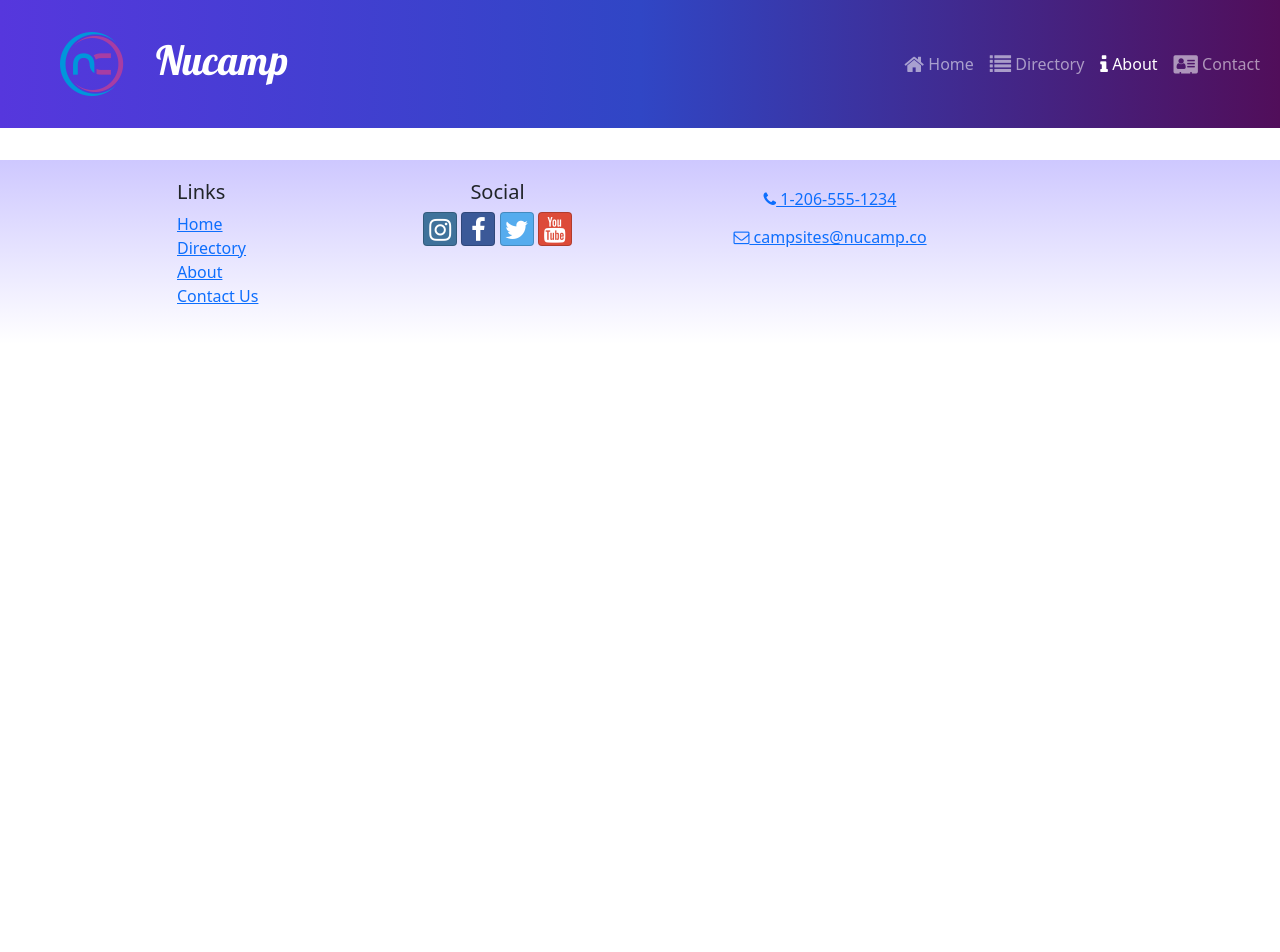
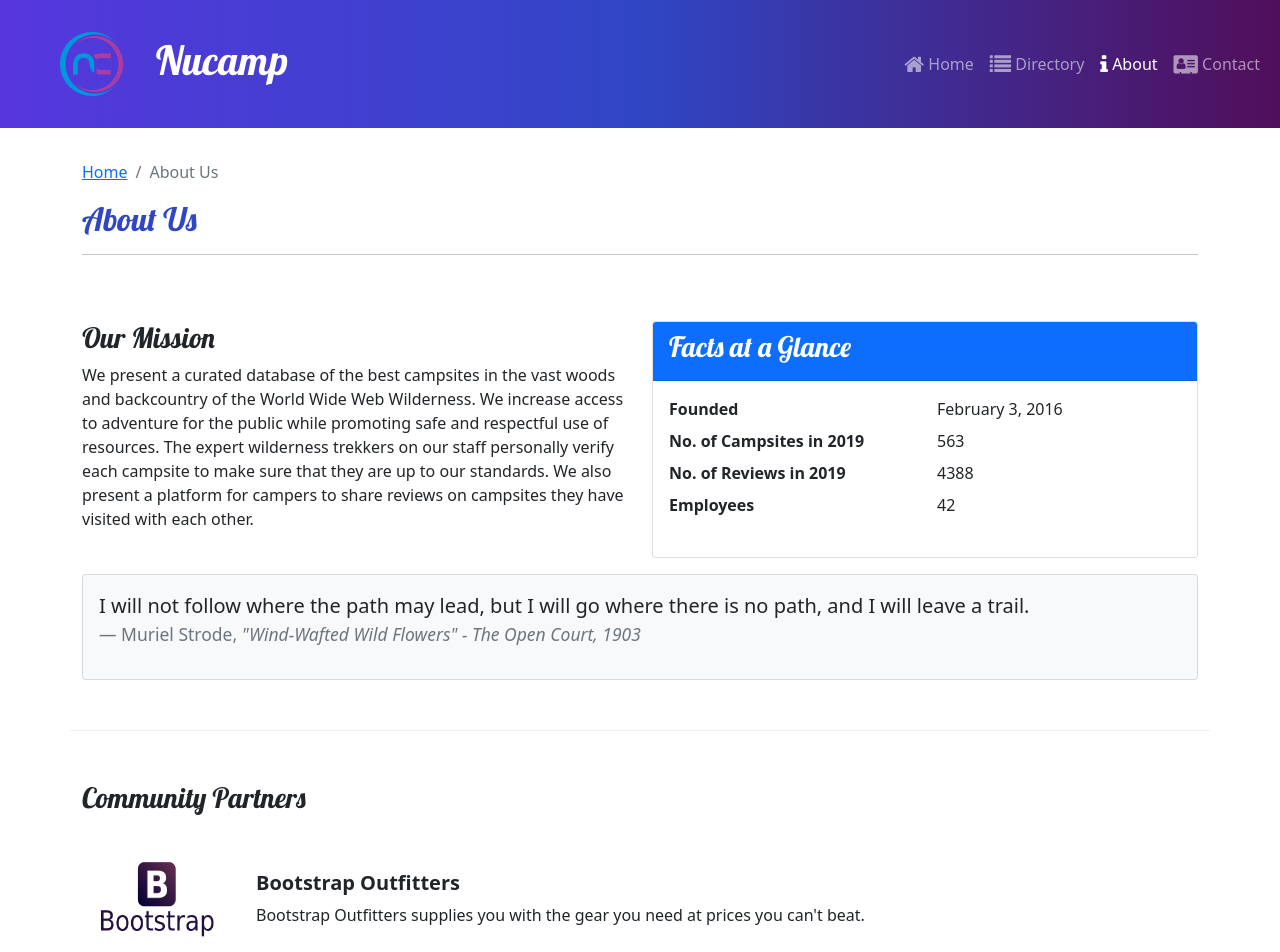
Before and after one commit to ravenius3/nucampsite_react, a React (Create React App) app: page /about in a window 1280 px wide. Shown: the top 952 px of the page. Before the commit the page ends 800 px from the top, so only its background shows below. Built offline with nearby package versions, Linux system fonts and the light colour scheme.

Commit message:
added about page and partner functionality

```diff
--- a/src/App.js
+++ b/src/App.js
@@ -6,6 +6,7 @@
 import CampsiteDetailPage from './pages/CampsiteDetailPage';
 import Header from './components/Header';
 import Footer from './components/Footer';
+import AboutPage from './pages/AboutPage';
 
 function App() {
   return (
@@ -19,6 +20,7 @@
             path='directory/:campsiteId'
             element={<CampsiteDetailPage />}
           />
+          <Route path='about' element={<AboutPage />}/>
         </Routes>
       <Footer />
     </div>
--- a/src/features/display/DisplayList.js
+++ b/src/features/display/DisplayList.js
@@ -2,9 +2,10 @@
 import DisplayCard from './DisplayCard';
 import { selectFeaturedCampsite } from '../campsites/campsitesSlice';
 import { selectFeaturedPromotion } from '../promotions/promotionsSlice';
+import { selectFeaturedPartner } from '../partners/partnersSlice';
 
 const DisplayList = () => {
-    const items = [selectFeaturedCampsite(), selectFeaturedPromotion()];
+    const items = [selectFeaturedCampsite(), selectFeaturedPromotion(), selectFeaturedPartner()];
     return (
         <Row>
             {items.map((item, index) => {
--- /dev/null
+++ b/src/features/partners/Partner.js
@@ -0,0 +1,17 @@
+const Partner = ({ partner }) => {
+    if (partner) {
+        const { image, name, description } = partner;
+        return (
+            <>
+                <img src={image} alt={name} style={{width:'150px'}} />
+                <div className="m-4">
+                    <h5 className="fw-bold">{name}</h5>
+                    {description}
+                </div>
+            </>
+        )
+    }
+    return null;
+}
+
+export default Partner;
--- /dev/null
+++ b/src/features/partners/PartnersList.js
@@ -0,0 +1,20 @@
+import { Col } from 'reactstrap';
+import Partner from './Partner';
+import { selectAllPartners } from './partnersSlice';
+
+const PartnerList = () => {
+    const partners = selectAllPartners();
+    return (
+        <Col className='mt-4'>
+            {partners.map((partner) => {
+                return (
+                    <div className='d-flex mb-5' key={partner.id}>
+                        <Partner partner={partner}/>
+                    </div>
+                )
+            })}
+        </Col>
+    )
+}
+
+export default PartnerList;
--- /dev/null
+++ b/src/features/partners/partnersSlice.js
@@ -0,0 +1,9 @@
+import { PARTNERS } from "../../app/shared/PARTNERS";
+
+export const selectAllPartners = () => {
+    return PARTNERS;
+}
+
+export const selectFeaturedPartner = () => {
+    return PARTNERS.find((partner) => partner.featured);
+}
--- /dev/null
+++ b/src/pages/AboutPage.js
@@ -0,0 +1,73 @@
+import { Col, Row, Container, Card, CardBody, CardHeader } from 'reactstrap';
+import SubHeader from '../components/SubHeader';
+import PartnerList from '../features/partners/PartnersList';
+
+const AboutPage = () => {
+    return (
+        <Container>
+            <SubHeader current='About Us'/>
+            <Row className='row-content'>
+                <Col sm='6'>
+                    <h3>Our Mission</h3>
+                    <p>
+                        We present a curated database of the best campsites in the
+                        vast woods and backcountry of the World Wide Web Wilderness.
+                        We increase access to adventure for the public while
+                        promoting safe and respectful use of resources. The expert
+                        wilderness trekkers on our staff personally verify each
+                        campsite to make sure that they are up to our standards. We
+                        also present a platform for campers to share reviews on
+                        campsites they have visited with each other.
+                    </p>
+                </Col>
+                <Col sm='6'>
+                    <Card>
+                        <CardHeader className='bg-primary text-white'>
+                            <h3>Facts at a Glance</h3>
+                        </CardHeader>
+                        <CardBody>
+                            < dl className='row'>
+                                <dt className='col-6'>Founded</dt>
+                                <dd className='col-6'>February 3, 2016</dd>
+                                <dt className='col-6'>No. of Campsites in 2019</dt>
+                                <dd className='col-6'>563</dd>
+                                <dt className='col-6'>No. of Reviews in 2019</dt>
+                                <dd className='col-6'>4388</dd>
+                                <dt className='col-6'>Employees</dt>
+                                <dd className='col-6'>42</dd>
+                            </dl>
+                        </CardBody>
+                    </Card>
+                </Col>
+                <Col>
+                    <Card className='bg-light mt-3'>
+                        <CardBody>
+                            <blockquote className='blockquote'>
+                                <p>
+                                    I will not follow where the path may lead, but I
+                                    will go where there is no path, and I will leave
+                                    a trail.
+                                </p>
+                                <footer className='blockquote-footer'>
+                                    Muriel Strode,{' '}
+                                        <cite title='Source Title'>
+                                            "Wind-Wafted Wild Flowers" - The Open Court,
+                                            1903
+                                        </cite>
+                                </footer>
+                            </blockquote>
+                        </CardBody>
+                    </Card>
+                </Col>
+            </Row>
+            <Row className='row-content'>
+                <Col xs='12'>
+                    <h3>Community Partners</h3>
+                </Col>
+                <PartnerList />
+            </Row>
+        </Container>
+    )
+}
+
+export default AboutPage;
```
